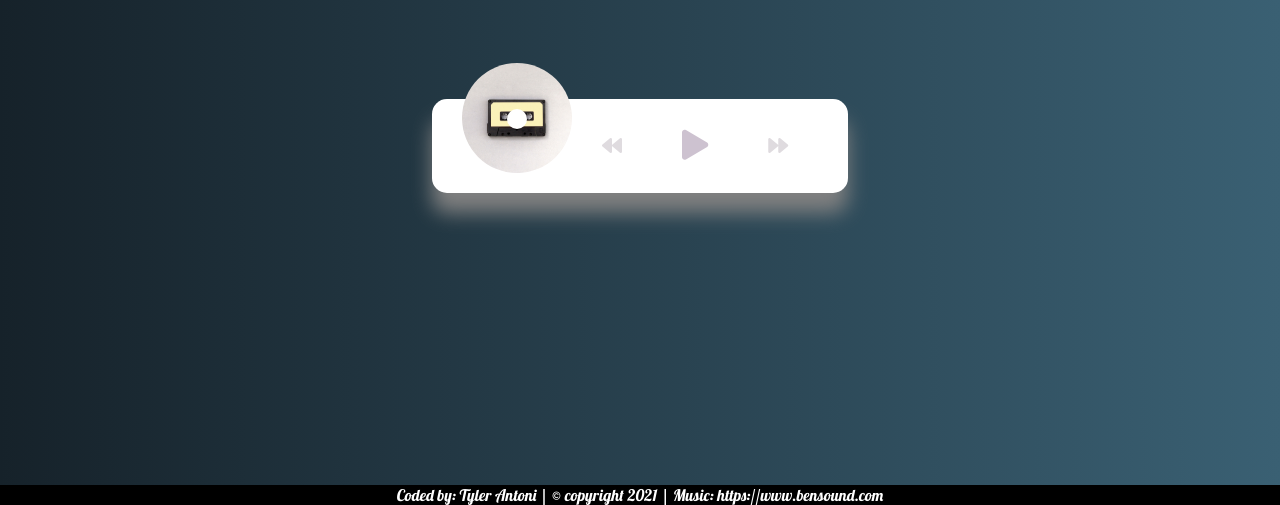
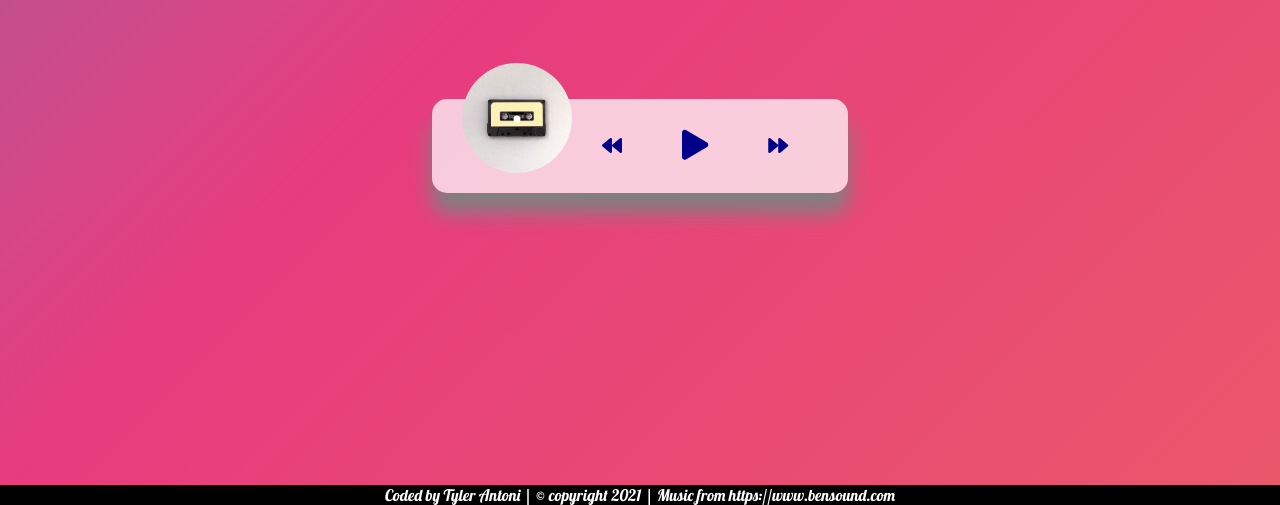
Before and after one commit to Dibble710/Music-Player-App, a plain HTML site: page index.html in a window 1280 px wide. Shown: the part 295-800 px from the top of the page. Drawn offline with Linux system fonts and the light colour scheme.

Commit message:
Added live background

```diff
--- a/index.html
+++ b/index.html
@@ -1,13 +1,17 @@
 <!DOCTYPE html>
 <html lang="en">
+
 <head>
     <meta charset="UTF-8">
     <meta http-equiv="X-UA-Compatible" content="IE=edge">
     <meta name="viewport" content="width=device-width, initial-scale=1.0">
-    <link rel="stylesheet" href="https://cdnjs.cloudflare.com/ajax/libs/font-awesome/5.15.3/css/all.min.css" integrity="sha512-iBBXm8fW90+nuLcSKlbmrPcLa0OT92xO1BIsZ+ywDWZCvqsWgccV3gFoRBv0z+8dLJgyAHIhR35VZc2oM/gI1w==" crossorigin="anonymous" referrerpolicy="no-referrer" />
+    <link rel="stylesheet" href="https://cdnjs.cloudflare.com/ajax/libs/font-awesome/5.15.3/css/all.min.css"
+        integrity="sha512-iBBXm8fW90+nuLcSKlbmrPcLa0OT92xO1BIsZ+ywDWZCvqsWgccV3gFoRBv0z+8dLJgyAHIhR35VZc2oM/gI1w=="
+        crossorigin="anonymous" referrerpolicy="no-referrer" />
     <link rel="stylesheet" href="style.css">
     <title>Music Player</title>
 </head>
+
 <body>
     <h1>Music Player</h1>
 
@@ -36,10 +40,11 @@
     </div>
     <div class="footer">
         <footer>
-            Coded by: Tyler Antoni |  &copy copyright 2021 | Music: https://www.bensound.com
+            Coded by Tyler Antoni | &copy copyright 2021 | Music from https://www.bensound.com
         </footer>
     </div>
 
-<script src="script.js"></script>
+    <script src="script.js"></script>
 </body>
+
 </html>
--- a/style.css
+++ b/style.css
@@ -5,12 +5,11 @@
 }
 
 body {
-  background: #16222A;
+  background: #16222a;
   /* fallback for old browsers */
-  background: -webkit-linear-gradient(to left, #3A6073, #16222A);
-  /* Chrome 10-25, Safari 5.1-6 */
-  background: linear-gradient(to left, #3A6073, #16222A);
-  /* W3C, IE 10+/ Edge, Firefox 16+, Chrome 26+, Opera 12+, Safari 7+ */
+  background: linear-gradient(-45deg, #ee7752, #e73c7e, #23a6d5, #23d5ab);
+  background-size: 400% 400%;
+  animation: gradient 15s ease infinite;
   height: 100vh;
   display: flex;
   flex-direction: column;
@@ -18,10 +17,23 @@ body {
   justify-content: center;
   font-family: "Lobster", cursive;
   margin: 0;
+  color: #fff;
+}
+
+@keyframes gradient {
+  0% {
+    background-position: 0% 50%;
+  }
+  50% {
+    background-position: 100% 50%;
+  }
+  100% {
+    background-position: 0% 50%;
+  }
 }
 
 .music-container {
-  background-color: #fff;
+  background-color: rgba(255, 255, 255, 0.733);
   border-radius: 15px;
   box-shadow: 0 20px 20px 0 gray;
   display: flex;
@@ -38,13 +50,13 @@ body {
 
 .img-container::after {
   content: "";
-  background-color: #fff;
+  background-color: white;
   border-radius: 50%;
   position: absolute;
   bottom: 100%;
   left: 50%;
-  width: 20px;
-  height: 20px;
+  width: 7px;
+  height: 7px;
   transform: translate(-50%, 50%);
 }
 
@@ -83,9 +95,9 @@ body {
 }
 
 .action-btn {
-  background-color: #fff;
+  background-color: transparent;
   border: 0;
-  color: #dfdbdf;
+  color: darkblue;
   font-size: 20px;
   cursor: pointer;
   padding: 10px;
@@ -93,7 +105,7 @@ body {
 }
 
 .action-btn.action-btn-big {
-  color: #cdc2d0;
+  color: darkblue;
   font-size: 30px;
 }
 
@@ -122,6 +134,7 @@ body {
 
 .music-info h4 {
   margin: 0;
+  color: #16222a;
 }
 
 .progress-container {
@@ -134,7 +147,7 @@ body {
 }
 
 .progress {
-  background-color: #fe8daa;
+  background-color: blue;
   border-radius: 5px;
   height: 100%;
   width: 0%;
```
